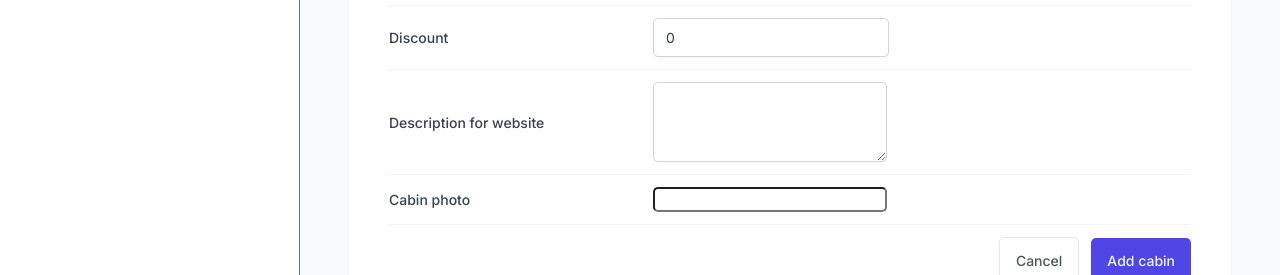
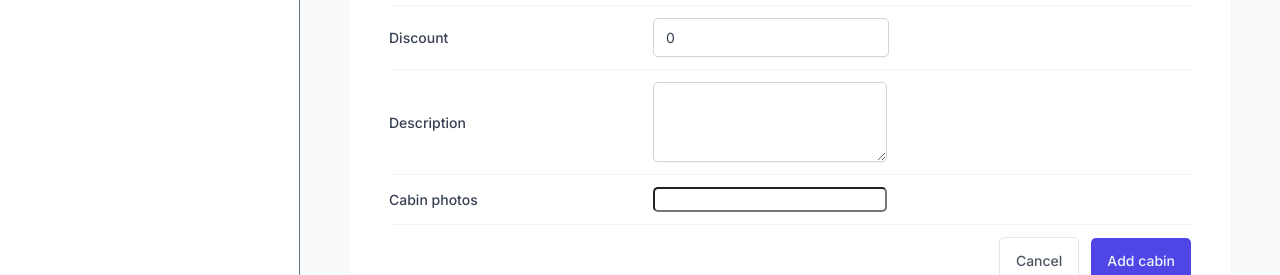
Before and after one commit to 2017kartik/The-Wild-Oasis, a React (Vite) app: page /cabins in a window 1280 px wide. Both pictures are taken after a click on the button "Add New Cabin". Shown: the part 501-776 px from the top of the page. Built offline with nearby package versions, Linux system fonts and the light colour scheme; no server answers; the database is empty; a web font is replaced by a local one.

Commit message:
Handling Form Errors

```diff
--- a/src/features/cabins/CreateCabinForm.jsx
+++ b/src/features/cabins/CreateCabinForm.jsx
@@ -1,4 +1,3 @@
-import styled from "styled-components";
 import Input from "../../ui/Input";
 import Form from "../../ui/Form";
 import Button from "../../ui/Button";
@@ -8,45 +7,13 @@
 import { useMutation, useQueryClient } from "@tanstack/react-query";
 import { createCabins } from "../../services/apiCabins";
 import toast from "react-hot-toast";
-
-const FormRow = styled.div`
-  display: grid;
-  align-items: center;
-  grid-template-columns: 24rem 1fr 1.2fr;
-  gap: 2.4rem;
-
-  padding: 1.2rem 0;
-
-  &:first-child {
-    padding-top: 0;
-  }
-
-  &:last-child {
-    padding-bottom: 0;
-  }
-
-  &:not(:last-child) {
-    border-bottom: 1px solid var(--color-grey-100);
-  }
-
-  &:has(button) {
-    display: flex;
-    justify-content: flex-end;
-    gap: 1.2rem;
-  }
-`;
-
-const Label = styled.label`
-  font-weight: 500;
-`;
-
-// const Error = styled.span`
-//   font-size: 1.4rem;
-//   color: var(--color-red-700);
-// `;
+import FormRow from "../../ui/FormRow";
 
 function CreateCabinForm() {
-  const { register, handleSubmit, reset } = useForm();
+  const { register, handleSubmit, reset, getValues, formState } = useForm();
+
+  const { errors } = formState;
+
   const queryClient = useQueryClient();
 
   const { isLoading: isCreating, mutate } = useMutation({
@@ -63,45 +30,82 @@
   const onSubmit = (data) => {
     mutate(data);
   };
+
+  const onError = (errors) => {
+    console.log(errors);
+  };
+
   return (
-    <Form onSubmit={handleSubmit(onSubmit)}>
-      <FormRow>
-        <Label htmlFor="name">Cabin name</Label>
-        <Input type="text" id="name" {...register("name")} />
+    <Form onSubmit={handleSubmit(onSubmit, onError)}>
+      <FormRow label="Cabin name" error={errors?.name?.message}>
+        <Input
+          type="text"
+          id="name"
+          disabled={isCreating}
+          {...register("name", {
+            required: "This field is required",
+          })}
+        />
       </FormRow>
 
-      <FormRow>
-        <Label htmlFor="maxCapacity">Maximum capacity</Label>
-        <Input type="number" id="maxCapacity" {...register("maxCapacity")} />
+      <FormRow label="Maximum capacity" error={errors?.maxCapacity?.message}>
+        <Input
+          type="number"
+          id="maxCapacity"
+          disabled={isCreating}
+          {...register("maxCapacity", {
+            required: "This field is required",
+            min: {
+              value: 1,
+              message: "Capacity should be at least 1 person",
+            },
+          })}
+        />
       </FormRow>
 
-      <FormRow>
-        <Label htmlFor="regularPrice">Regular price</Label>
-        <Input type="number" id="regularPrice" {...register("regularPrice")} />
+      <FormRow label="Regular price" error={errors?.regularPrice?.message}>
+        <Input
+          type="number"
+          id="regularPrice"
+          disabled={isCreating}
+          {...register("regularPrice", {
+            required: "This field is required",
+            min: {
+              value: 1,
+              message: "Capacity should be at least 1 person",
+            },
+          })}
+        />
       </FormRow>
 
-      <FormRow>
-        <Label htmlFor="discount">Discount</Label>
+      <FormRow label="Discount" error={errors?.discount?.message}>
         <Input
           type="number"
           id="discount"
-          {...register("discount")}
+          disabled={isCreating}
+          {...register("discount", {
+            required: "This field is required",
+            validate: (value) =>
+              value <= getValues().regularPrice ||
+              "Discount should be regular price or less",
+          })}
           defaultValue={0}
         />
       </FormRow>
 
-      <FormRow>
-        <Label htmlFor="description">Description for website</Label>
+      <FormRow label="Description" error={errors?.description?.message}>
         <Textarea
           type="number"
           id="description"
-          {...register("description")}
+          disabled={isCreating}
+          {...register("description", {
+            required: "This field is required",
+          })}
           defaultValue=""
         />
       </FormRow>
 
-      <FormRow>
-        <Label htmlFor="image">Cabin photo</Label>
+      <FormRow label="Cabin photos">
         <FileInput id="image" accept="image/*" />
       </FormRow>
 
--- /dev/null
+++ b/src/ui/FormRow.jsx
@@ -0,0 +1,54 @@
+import PropTypes from "prop-types";
+import styled from "styled-components";
+
+const StyledFormRow = styled.div`
+  display: grid;
+  align-items: center;
+  grid-template-columns: 24rem 1fr 1.2fr;
+  gap: 2.4rem;
+
+  padding: 1.2rem 0;
+
+  &:first-child {
+    padding-top: 0;
+  }
+
+  &:last-child {
+    padding-bottom: 0;
+  }
+
+  &:not(:last-child) {
+    border-bottom: 1px solid var(--color-grey-100);
+  }
+
+  &:has(button) {
+    display: flex;
+    justify-content: flex-end;
+    gap: 1.2rem;
+  }
+`;
+
+const Label = styled.label`
+  font-weight: 500;
+`;
+
+const Error = styled.span`
+  font-size: 1.4rem;
+  color: var(--color-red-700);
+`;
+
+const FormRow = ({ label, error, children }) => (
+  <StyledFormRow>
+    {label && <Label htmlFor={children.props.id}>{label}</Label>}
+    {children}
+    {error && <Error>{error}</Error>}
+  </StyledFormRow>
+);
+
+FormRow.propTypes = {
+  label: PropTypes.string,
+  error: PropTypes.string,
+  children: PropTypes.element.isRequired,
+};
+
+export default FormRow;
```
